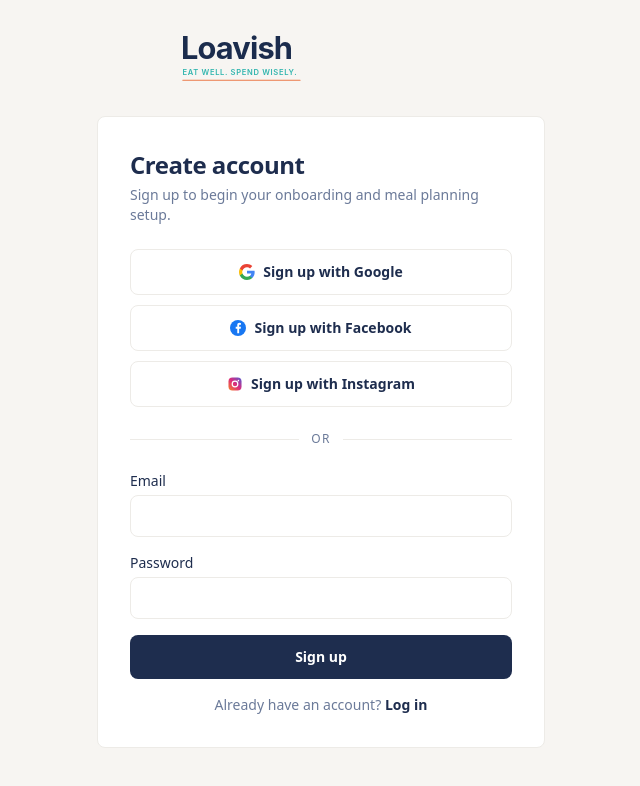
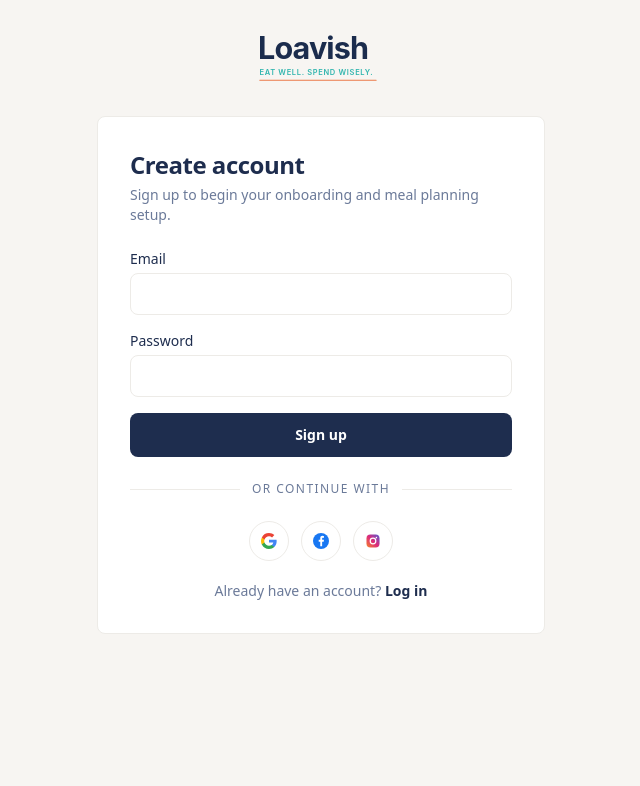
Before and after one commit to JeremyIdogun/budgeats, a Next.js app: page /signup in a window 1280 px wide. Shown: the top 786 px of the page, without its empty margins (319-959 px from the left). Built offline with nearby package versions, Linux system fonts and the light colour scheme.

Commit message:
Apply Claude updates

```diff
--- a/src/app/page.tsx
+++ b/src/app/page.tsx
@@ -195,7 +195,7 @@ export default function HomePage() {
         >
           Stop guessing what to cook.
           <br />
-          Start planning with confidence.
+          <span className="text-coral">Start planning</span> with confidence.
         </h2>
         <p className="mb-8 text-base text-navy-muted">
           Set your budget, pick your meals, and let Loavish handle the maths.
--- a/src/app/signup/page.tsx
+++ b/src/app/signup/page.tsx
@@ -175,46 +175,6 @@ export default function SignupPage() {
                 Sign up to begin your onboarding and meal planning setup.
               </p>
 
-              <div className="mt-6 space-y-2.5">
-                <button
-                  type="button"
-                  onClick={() => handleOAuthSignUp("google")}
-                  disabled={loading || oauthLoading !== null}
-                  className="flex w-full items-center justify-center gap-2 rounded-lg border border-cream-dark bg-white px-4 py-3 text-sm font-semibold text-navy transition hover:border-navy/25 disabled:cursor-not-allowed disabled:opacity-60"
-                >
-                  <GoogleIcon />
-                  {oauthLoading === "google"
-                    ? "Redirecting..."
-                    : "Sign up with Google"}
-                </button>
-                <button
-                  type="button"
-                  onClick={() => handleOAuthSignUp("facebook")}
-                  disabled={loading || oauthLoading !== null}
-                  className="flex w-full items-center justify-center gap-2 rounded-lg border border-cream-dark bg-white px-4 py-3 text-sm font-semibold text-navy transition hover:border-navy/25 disabled:cursor-not-allowed disabled:opacity-60"
-                >
-                  <FacebookIcon />
-                  {oauthLoading === "facebook"
-                    ? "Redirecting..."
-                    : "Sign up with Facebook"}
-                </button>
-                <button
-                  type="button"
-                  onClick={handleInstagramClick}
-                  disabled={loading || oauthLoading !== null}
-                  className="flex w-full items-center justify-center gap-2 rounded-lg border border-cream-dark bg-white px-4 py-3 text-sm font-semibold text-navy transition hover:border-navy/25 disabled:cursor-not-allowed disabled:opacity-60"
-                >
-                  <InstagramIcon />
-                  Sign up with Instagram
-                </button>
-              </div>
-
-              <div className="my-6 flex items-center gap-3 text-xs uppercase tracking-[0.12em] text-navy-muted">
-                <span className="h-px flex-1 bg-cream-dark" />
-                <span>or</span>
-                <span className="h-px flex-1 bg-cream-dark" />
-              </div>
-
               <form onSubmit={handleSignUp} className="mt-6 space-y-4">
                 <label className="block text-sm font-medium text-navy">
                   Email
@@ -254,7 +214,47 @@ export default function SignupPage() {
                 </button>
               </form>
 
-              <p className="mt-4 text-center text-sm text-navy-muted">
+              <div className="my-6 flex items-center gap-3 text-xs uppercase tracking-[0.12em] text-navy-muted">
+                <span className="h-px flex-1 bg-cream-dark" />
+                <span>or continue with</span>
+                <span className="h-px flex-1 bg-cream-dark" />
+              </div>
+
+              <div className="flex items-center justify-center gap-3">
+                <button
+                  type="button"
+                  onClick={() => handleOAuthSignUp("google")}
+                  disabled={loading || oauthLoading !== null}
+                  title="Sign up with Google"
+                  className="flex h-10 w-10 items-center justify-center rounded-full border border-cream-dark bg-white transition hover:border-navy/25 disabled:cursor-not-allowed disabled:opacity-60"
+                >
+                  <GoogleIcon />
+                </button>
+                <button
+                  type="button"
+                  onClick={() => handleOAuthSignUp("facebook")}
+                  disabled={loading || oauthLoading !== null}
+                  title="Sign up with Facebook"
+                  className="flex h-10 w-10 items-center justify-center rounded-full border border-cream-dark bg-white transition hover:border-navy/25 disabled:cursor-not-allowed disabled:opacity-60"
+                >
+                  <FacebookIcon />
+                </button>
+                <button
+                  type="button"
+                  onClick={handleInstagramClick}
+                  disabled={loading || oauthLoading !== null}
+                  title="Sign up with Instagram"
+                  className="flex h-10 w-10 items-center justify-center rounded-full border border-cream-dark bg-white transition hover:border-navy/25 disabled:cursor-not-allowed disabled:opacity-60"
+                >
+                  <InstagramIcon />
+                </button>
+              </div>
+
+              {oauthLoading && (
+                <p className="mt-3 text-center text-xs text-navy-muted">Redirecting...</p>
+              )}
+
+              <p className="mt-5 text-center text-sm text-navy-muted">
                 Already have an account?{" "}
                 <Link href="/login" className="font-semibold text-navy hover:underline">
                   Log in
--- a/src/components/BrandLogo.tsx
+++ b/src/components/BrandLogo.tsx
@@ -32,7 +32,7 @@ export function BrandLogo({
           alt="Loavish"
           fill
           priority
-          className="object-contain object-left"
+          className={`object-contain ${isWordmark ? "object-center" : "object-left"}`}
           sizes={isWordmark ? "(min-width: 768px) 220px, 180px" : "(min-width: 768px) 124px, 100px"}
         />
       </span>
--- a/src/components/dashboard/DashboardClient.tsx
+++ b/src/components/dashboard/DashboardClient.tsx
@@ -83,7 +83,7 @@ const RETAILER_NAMES: Record<RetailerId, string> = {
 
 function startOfWeek(date: Date) {
   const d = new Date(date);
-  const day = (d.getDay() + 6) % 7;
+  const day = d.getDay(); // 0 = Sunday, week starts on Sunday
   d.setDate(d.getDate() - day);
   d.setHours(0, 0, 0, 0);
   return d;
--- a/src/components/navigation/AppNav.tsx
+++ b/src/components/navigation/AppNav.tsx
@@ -1,9 +1,10 @@
 "use client";
 
 import Link from "next/link";
-import { usePathname } from "next/navigation";
+import { usePathname, useRouter } from "next/navigation";
 import { BrandLogo } from "@/components/BrandLogo";
 import { NavBudgetPill } from "@/components/navigation/NavBudgetPill";
+import { createClient } from "@/lib/supabase/client";
 
 const NAV_LINKS = [
   { href: "/dashboard", label: "Dashboard" },
@@ -17,13 +18,30 @@ const NAV_LINKS = [
 
 export function AppNav() {
   const pathname = usePathname();
+  const router = useRouter();
+
+  async function handleLogout() {
+    const supabase = createClient();
+    await supabase.auth.signOut();
+    router.replace("/login");
+    router.refresh();
+  }
 
   return (
     <header className="mb-6">
       <div className="flex items-center justify-between gap-3">
-        <BrandLogo href="/dashboard" />
-        <div className="hidden sm:block">
-          <NavBudgetPill />
+        <BrandLogo href="/dashboard" variant="wordmark" />
+        <div className="flex items-center gap-3">
+          <div className="hidden sm:block">
+            <NavBudgetPill />
+          </div>
+          <button
+            type="button"
+            onClick={handleLogout}
+            className="text-sm font-medium text-navy-muted transition-colors hover:text-navy"
+          >
+            Log out
+          </button>
         </div>
       </div>
 
--- a/src/lib/dashboard-client.ts
+++ b/src/lib/dashboard-client.ts
@@ -34,7 +34,7 @@ export const MEAL_TYPES: DashboardMealType[] = ["breakfast", "lunch", "dinner"];
 
 export function startOfWeek(date: Date): Date {
   const d = new Date(date);
-  const day = (d.getDay() + 6) % 7;
+  const day = d.getDay(); // 0 = Sunday, week starts on Sunday
   d.setDate(d.getDate() - day);
   d.setHours(0, 0, 0, 0);
   return d;
--- a/src/store/selectors.ts
+++ b/src/store/selectors.ts
@@ -74,9 +74,8 @@ export const selectTodaysMeals = (state: BudgeAtsState): DayPlan => {
 };
 
 export const selectDaysRemainingInWeek = (): number => {
-  const today = new Date().getDay(); // 0=Sun
-  const mon = today === 0 ? 6 : today - 1; // Mon=0
-  return Math.max(1, 7 - mon);
+  const today = new Date().getDay(); // 0=Sun, week starts on Sunday
+  return Math.max(1, 7 - today);
 };
 
 export const selectWasteRiskIngredientIds = (state: BudgeAtsState): string[] => {
```
